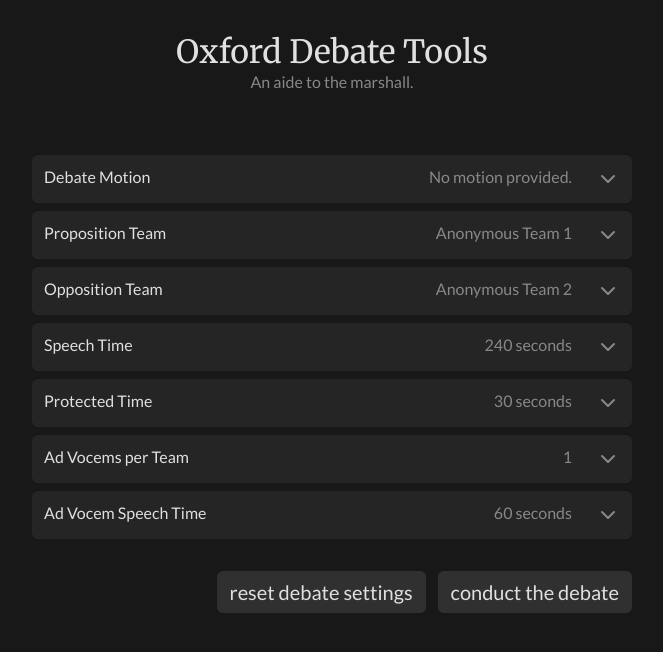
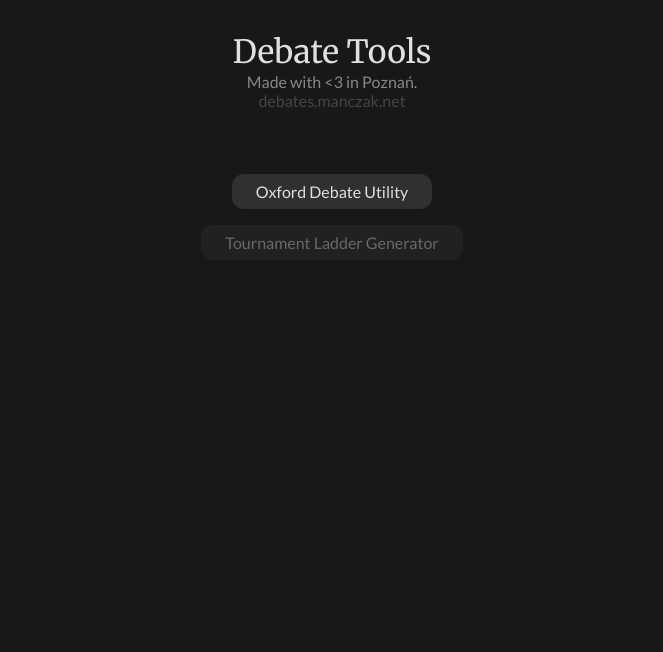
Before and after one commit to debatecore/debate-tools, a Next.js app: page / in a window 1280 px wide. Shown: the top 652 px of the page, without its empty margins (308-971 px from the left). Built offline with nearby package versions, Linux system fonts and the light colour scheme.

Commit message:
move debate setup to seperate page, add btn for laddergen by olek

```diff
--- a/src/pages/index.tsx
+++ b/src/pages/index.tsx
@@ -8,51 +8,35 @@ export default function Home() {
   return (
     <>
       <div className="centerpadding">
-        <h1>{"Oxford Debate Tools"}</h1>
-        <p className="mutedtext">{"An aide to the marshall."}</p>
-      </div>
-      <div className="centerpadding gap8">
-        <DebateSetting setting="motion" />
-        <DebateSetting setting="proTeam" />
-        <DebateSetting setting="oppTeam" />
-        <DebateSetting setting="speechTime" numberIsSeconds />
-        <DebateSetting setting="protectedTime" numberIsSeconds />
-        <DebateSetting setting="adVocemCount" />
-        <DebateSetting setting="adVocemTime" numberIsSeconds />
+        <h1>{"Debate Tools"}</h1>
+        <p className="mutedtext">{"Made with <3 in Poznań."}</p>
+        <p className="mutedtext" style={{ opacity: ".4" }}>
+          {"debates.manczak.net"}
+        </p>
       </div>
       <div
+        className="centerpadding"
         style={{
           display: "flex",
-          flexDirection: "row",
-          justifyContent: "end",
-          maxWidth: "600px",
-          margin: "0 auto",
-          gap: "12px",
+          gap: "1rem",
         }}
       >
-        <button
-          style={{
-            fontSize: "20px",
-            padding: "8px 12px",
-            borderRadius: "6px",
-            border: "1px solid transparent",
-          }}
-          onClick={() => {
-            debate?.setData(defaultDebate);
-          }}
-        >
-          {"reset debate settings"}
-        </button>
-        <Link href="/debate">
+        <Link href="/debate/setup">
+          <button style={{ padding: "8px 24px", borderRadius: "12px" }}>
+            {"Oxford Debate Utility"}
+          </button>
+        </Link>
+        <Link href="/">
           <button
+            disabled
             style={{
-              fontSize: "20px",
-              padding: "8px 12px",
-              borderRadius: "6px",
-              border: "1px solid transparent",
+              padding: "8px 24px",
+              borderRadius: "12px",
+              opacity: ".4",
+              cursor: "not-allowed",
             }}
           >
-            {"conduct the debate"}
+            {"Tournament Ladder Generator"}
           </button>
         </Link>
       </div>
```
Also changed, not shown: src/pages/debate/setup.tsx (added, +58 -0 lines).
